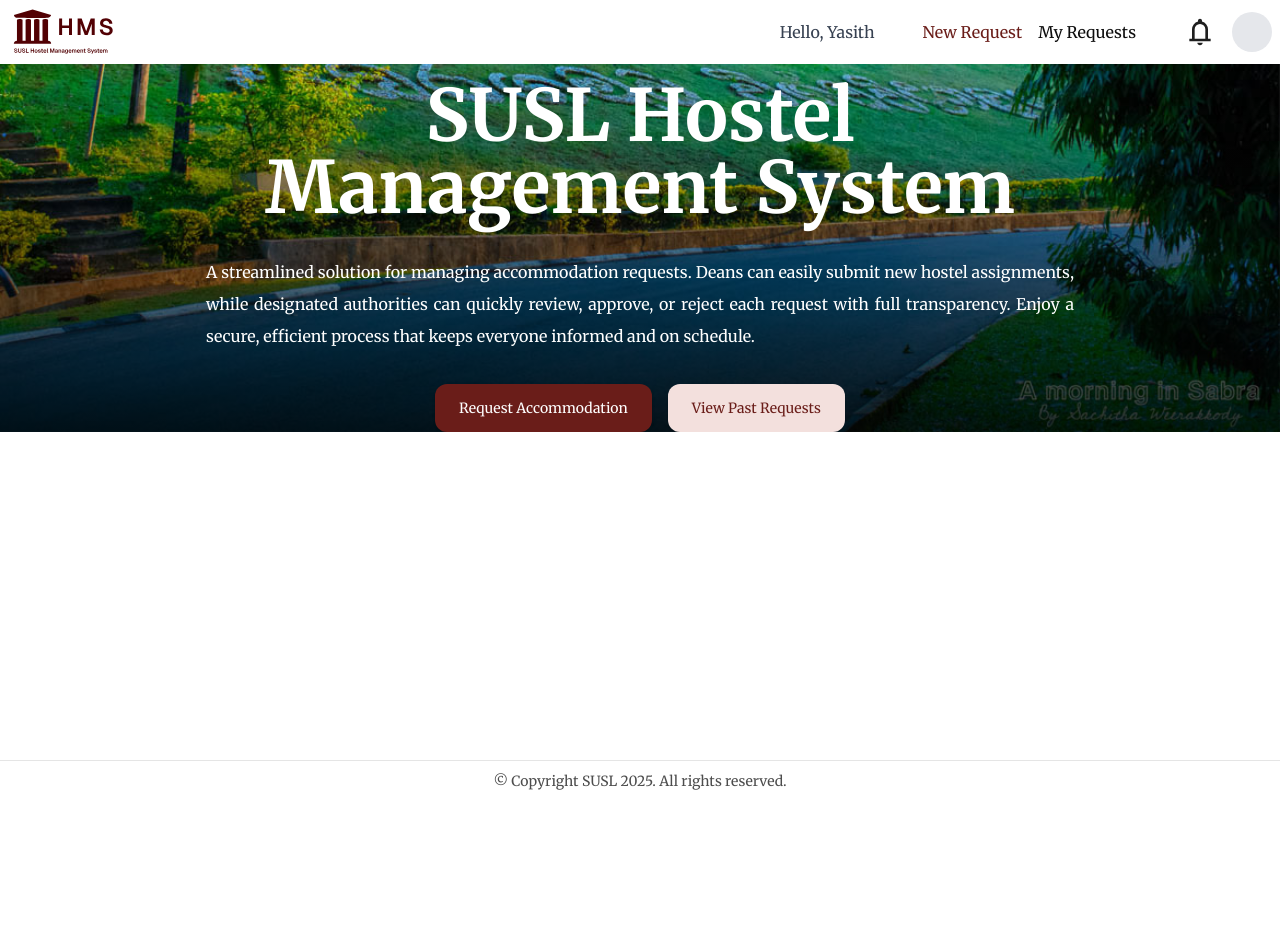
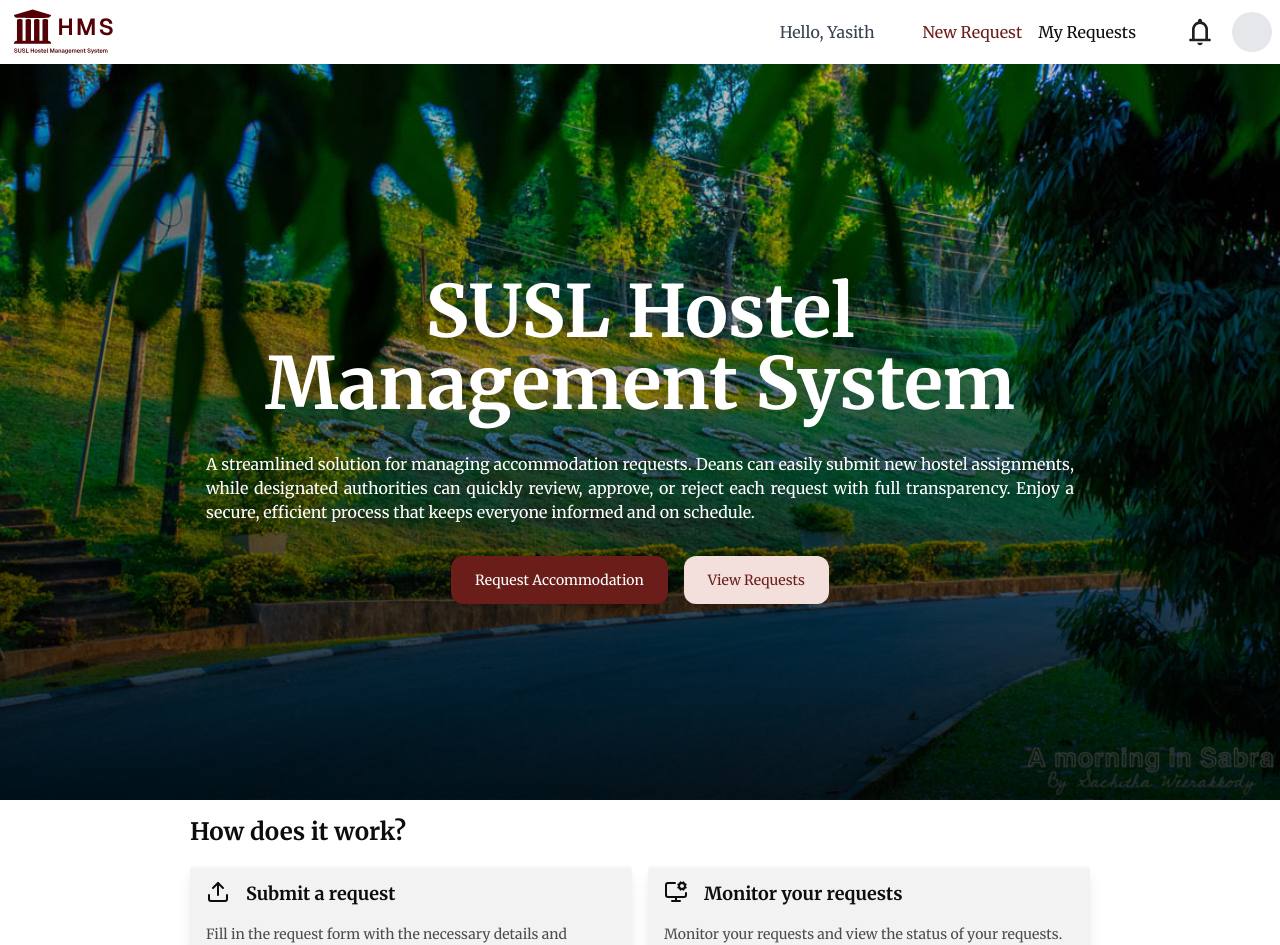
Before and after one commit to YasithD/hostel-web-app, a Next.js app: page /dashboard in a window 1280 px wide. Shown: the top 945 px of the page. Before the commit the page ends 800 px from the top, so only its background shows below. Built offline with nearby package versions, Linux system fonts and the light colour scheme.

Commit message:
Create a separate data file for dashboard content

```diff
--- a/src/app/dashboard/page.tsx
+++ b/src/app/dashboard/page.tsx
@@ -1,31 +1,52 @@
 import { Button } from "@/components/ui/button";
 import Link from "next/link";
+import dashboardContent from "@/data/dashboard";
 
 export default function Dashboard() {
   return (
-    <div className="flex items-center justify-center h-full bg-banner-image relative">
+    <div className="flex flex-col items-center justify-center w-full">
+      {/* Hero Section */}
+      <div className="flex items-center justify-center bg-banner-image relative h-[calc(100vh-4rem)] w-full">
         <div className="absolute top-0 left-0 w-full h-full bg-blackOverlay" />
-      {/* Hero Section */}
-      <div className="flex flex-col w-4/5 md:w-[900px] gap-4 z-10">
+        <div className="flex flex-col w-4/5 lg:w-[900px] gap-4 z-10">
           <div className="flex flex-col items-center gap-8 flex-1 p-4">
-          <p className="text-7xl w-[800px] text-center font-semibold text-background">SUSL Hostel Management System</p>
-          <p className="text-base text-justify leading-8 text-background">
-            A streamlined solution for managing accommodation requests. Deans can easily submit new hostel assignments,
-            while designated authorities can quickly review, approve, or reject each request with full transparency.
-            Enjoy a secure, efficient process that keeps everyone informed and on schedule.
+            <p className="text-3xl md:text-5xl lg:text-7xl lg:w-[800px] text-center font-semibold text-background">
+              {dashboardContent.title}
+            </p>
+            <p className="text-sm md:text-base text-justify leading-8 text-background">
+              {dashboardContent.description}
             </p>
           </div>
           <div className="flex justify-center md:flex-row flex-col gap-4">
             <Link href="/dashboard/request-accommodation">
-            <Button className="p-6 rounded-xl w-full md:w-auto">Request Accommodation</Button>
+              <Button className="p-6 rounded-xl w-full md:w-auto">
+                {dashboardContent.actionBtns.requestAccommodation.label}
+              </Button>
             </Link>
             <Link href="/dashboard/view-requests">
               <Button className="p-6 rounded-xl w-full md:w-auto" variant="secondary">
-              View Past Requests
+                {dashboardContent.actionBtns.viewRequests.label}
               </Button>
             </Link>
           </div>
         </div>
       </div>
+
+      {/* Instructions Section */}
+      <div className="my-4 flex flex-col justify-start gap-4 w-4/5 lg:w-[900px]">
+        <p className="text-2xl font-semibold">{dashboardContent.instructions.title}</p>
+        <div className="grid grid-rows-2 lg:grid-rows-1 lg:grid-cols-2 gap-4 w-full">
+          {dashboardContent.instructions.steps.map((step, index) => (
+            <div key={index} className="flex flex-col gap-4 rounded-md p-4 shadow-lg card">
+              <div className="flex gap-4">
+                <step.icon />
+                <p className="text-lg font-semibold">{step.title}</p>
+              </div>
+              <p className="text-sm text-muted">{step.description}</p>
+            </div>
+          ))}
+        </div>
+      </div>
+    </div>
   );
 }
--- a/src/app/globals.css
+++ b/src/app/globals.css
@@ -97,4 +97,12 @@ input[type="number"] {
   .bg-banner-image {
     @apply bg-bannerImage bg-cover bg-bottom bg-repeat;
   }
+
+  .card {
+    background: linear-gradient(0deg, oklch(var(--bg)) 95%, oklch(var(--bg-dark)))
+  }
+
+  .card:hover {
+    background: linear-gradient(0deg, oklch(var(--bg)), oklch(var(--bg-dark)))
+  }
 }
--- /dev/null
+++ b/src/data/dashboard.tsx
@@ -0,0 +1,54 @@
+import { ReactNode } from "react";
+import { MonitorCog, Upload } from "lucide-react";
+
+type DashboardContentType = {
+  title: string;
+  description: string;
+  actionBtns: {
+    requestAccommodation: {
+      label: string;
+    };
+    viewRequests: {
+      label: string;
+    };
+  };
+  instructions: {
+    title: string;
+    steps: {
+      title: string;
+      icon: () => ReactNode;
+      description: string;
+    }[];
+  };
+};
+
+const dashboardContent: DashboardContentType = {
+  title: "SUSL Hostel Management System",
+  description:
+    "A streamlined solution for managing accommodation requests. Deans can easily submit new hostel assignments, while designated authorities can quickly review, approve, or reject each request with full transparency. Enjoy a secure, efficient process that keeps everyone informed and on schedule.",
+  actionBtns: {
+    requestAccommodation: {
+      label: "Request Accommodation",
+    },
+    viewRequests: {
+      label: "View Requests",
+    },
+  },
+  instructions: {
+    title: "How does it work?",
+    steps: [
+      {
+        title: "Submit a request",
+        icon: () => <Upload />,
+        description: "Fill in the request form with the necessary details and submit it.",
+      },
+      {
+        title: "Monitor your requests",
+        icon: () => <MonitorCog />,
+        description: "Monitor your requests and view the status of your requests.",
+      },
+    ],
+  },
+};
+
+export default dashboardContent;
```
Lines whose indentation alone changed are shown as unchanged.
